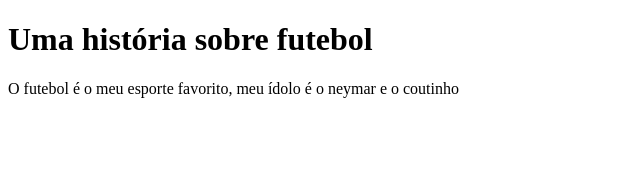
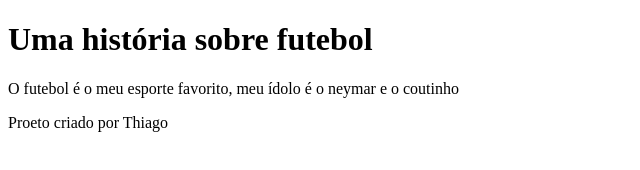
Before and after one commit to thiagoduartemoreira-del/trabalhothiago, a plain HTML site: page index.html in a window 1280 px wide. Shown: the whole page, without its empty margins (0-640 px from the left). Drawn offline with Linux system fonts and the light colour scheme.

Commit message:
Update index.html

```diff
--- a/index.html
+++ b/index.html
@@ -9,5 +9,6 @@
 <body>
   <h1>Uma história sobre futebol</h1>
   <P>O futebol é o meu esporte favorito, meu ídolo é o neymar e o coutinho</P>
+  <footer>Proeto criado por Thiago</footer>
 </body>
 </html>
```
